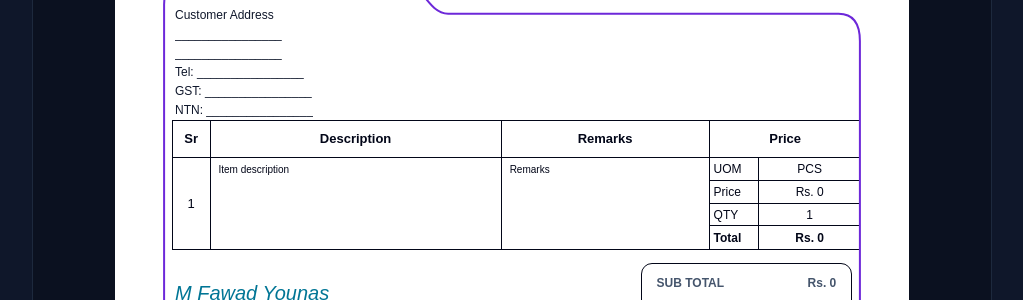
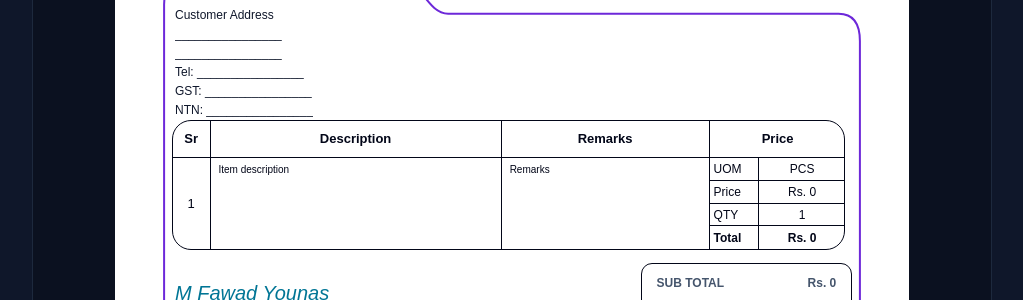
Before and after one commit to theclassictowers-arch/ClassicElectronics-Frontend, a Next.js app: page /admin/invoices in a window 1280 px wide. Shown: the part 3560-3860 px from the top of the page, without its empty margins (256-1279 px from the left). Built offline with nearby package versions, Linux system fonts and the light colour scheme; no server answers; sample sign-in values are in the browser's storage.

Commit message:
Refine invoice preview table borders

```diff
--- a/src/app/admin/invoices/components/QuotationPreview.tsx
+++ b/src/app/admin/invoices/components/QuotationPreview.tsx
@@ -144,7 +144,7 @@ export const QuotationPreview = ({ form, items, totalAmount }: QuotationPreviewP
       </div>
 
       <div
-        className="absolute left-[42px] w-[710px] border-[2px] border-black bg-white text-[14px]"
+        className="absolute left-[42px] w-[710px] overflow-hidden rounded-[19px] border-[2px] border-black bg-white text-[14px]"
         style={{ top: tableTop }}
       >
         <div className="grid h-[30px] grid-cols-[38px_330px_220px_122px] border-b-[2px] border-black text-center text-[12px] font-bold">
--- a/src/app/admin/invoices/components/StandardDocumentPreview.tsx
+++ b/src/app/admin/invoices/components/StandardDocumentPreview.tsx
@@ -58,7 +58,7 @@ export const StandardDocumentPreview = ({
   const bodyContentBottom = (272 - (hasInvoiceNoticeBlocks ? 42 : 22)) * pxPerMm;
   const standardLineHeight = 2.55 * pxPerMm;
   const standardMaxRowHeight = (hasInvoiceNoticeBlocks ? 28 : 34) * pxPerMm;
-  const tableColumnWidths = [10, 77, 55, 40].map((width) => width * pxPerMm);
+  const tableColumnWidths = [10, 77, 55, 36].map((width) => width * pxPerMm);
   const tableWidth = tableColumnWidths.reduce((sum, width) => sum + width, 0);
   const visibleItems = items.slice(0, 4);
   const estimateRows = (value: string, charactersPerLine: number) =>
@@ -147,7 +147,7 @@ export const StandardDocumentPreview = ({
       </div>
 
       <div
-        className="absolute overflow-hidden border border-slate-950 bg-white text-slate-950"
+        className="absolute overflow-hidden rounded-[19px] border border-slate-950 bg-white text-slate-950"
         style={{ left: contentLeft, top: tableTop, width: tableWidth }}
       >
         <div
```
